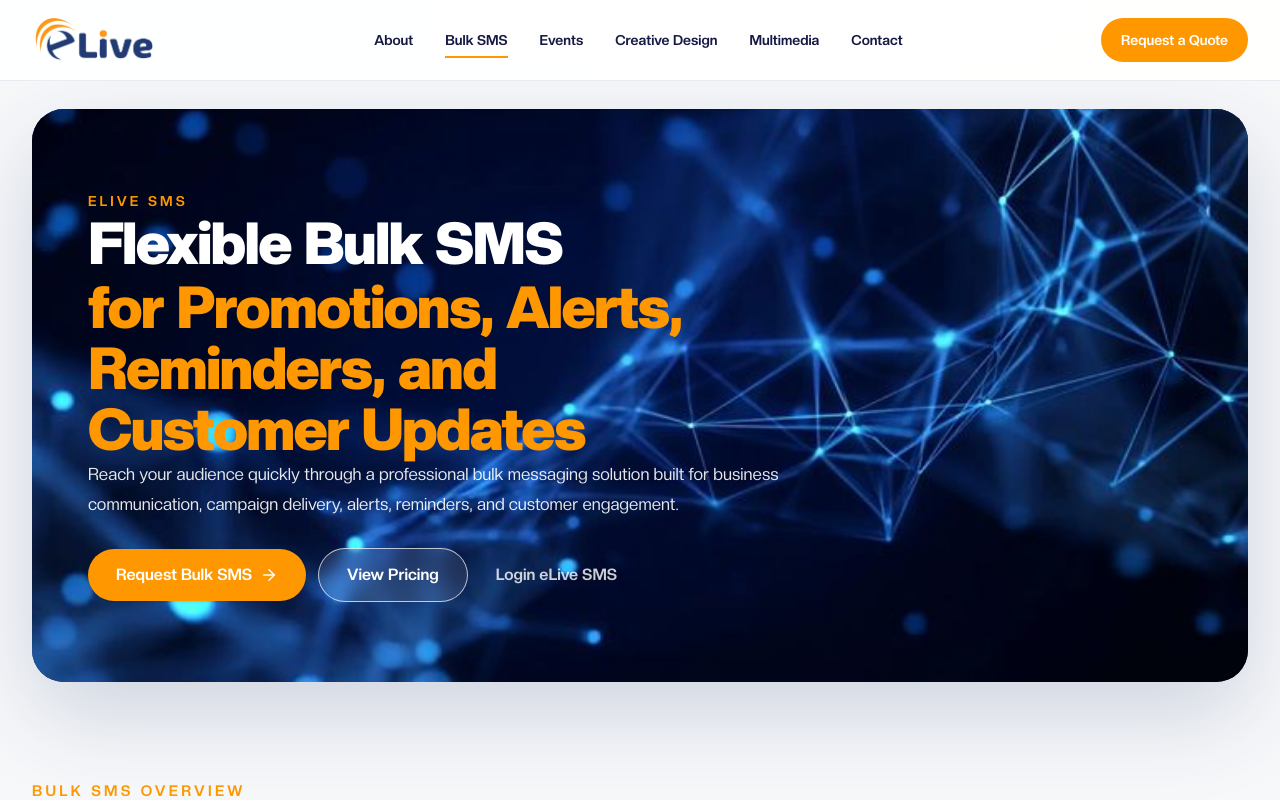
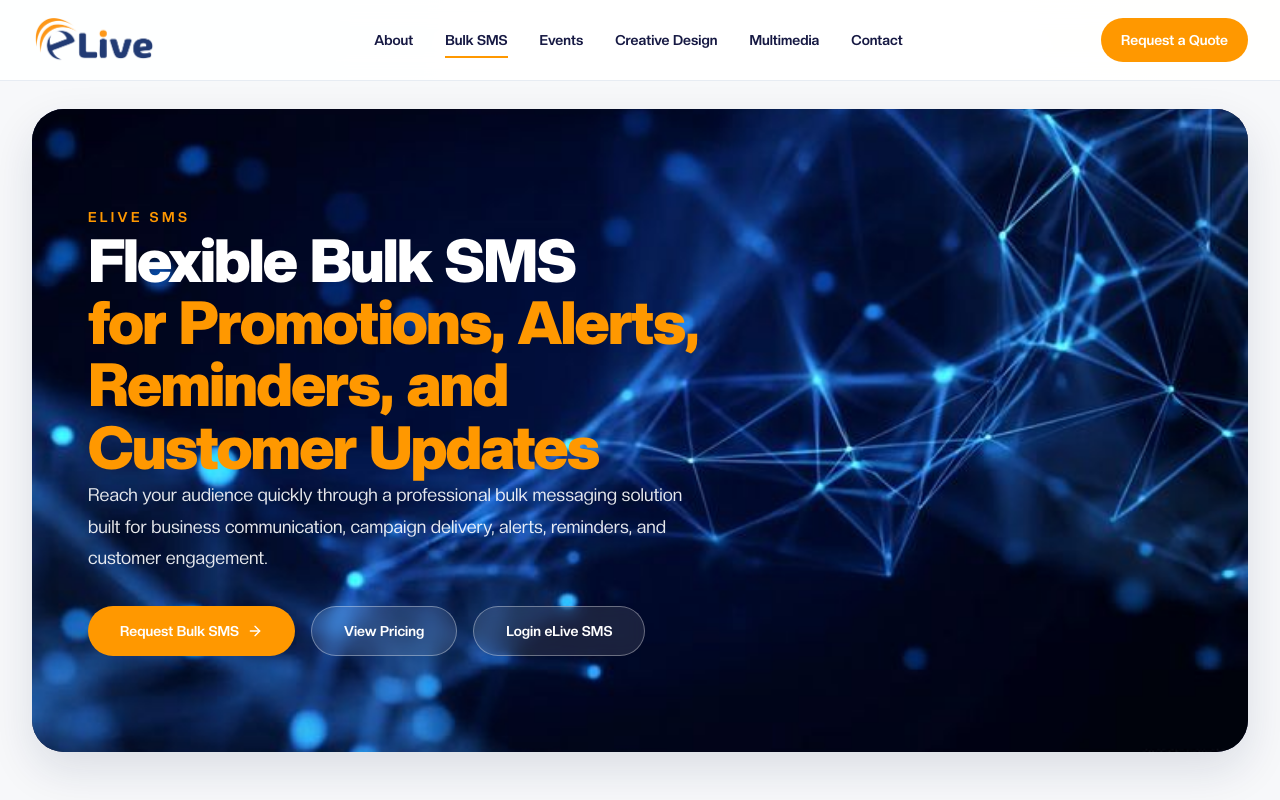
Before and after one commit to kite255/elive-website, a Next.js app: page /bulksms in a window 1280 px wide. Shown: the top 800 px of the page. Built offline with nearby package versions, Linux system fonts and the light colour scheme.

Commit message:
Match Bulk SMS hero layout to Creative Design

```diff
--- a/app/bulksms/page.tsx
+++ b/app/bulksms/page.tsx
@@ -212,8 +212,9 @@ export default function BulkSmsPage() {
   return (
     <main className="bg-[var(--color-elive-light)] text-[var(--color-elive-text)]">
 
-     {/* HERO */}<section className="px-4 pt-5 md:px-6 lg:px-8 lg:pt-7">
-  <div className="relative mx-auto max-w-7xl overflow-hidden rounded-[2rem] bg-[var(--color-elive-primary)] shadow-[0_32px_90px_rgba(20,48,102,0.18)]">
+      {/* HERO */}
+      <section className="px-4 pt-5 md:px-6 lg:px-8 lg:pt-7">
+        <div className="relative mx-auto max-w-7xl overflow-hidden rounded-[2rem] bg-[#161943] shadow-[0_18px_45px_rgba(15,35,76,0.12)]">
           <div className="absolute inset-0">
             <Image
               src="/hero.jpg"
@@ -225,35 +226,33 @@ export default function BulkSmsPage() {
             />
           </div>
 
-    <div className="relative px-6 py-14 md:px-10 md:py-18 lg:px-14 lg:py-20">
+          <div className="relative px-6 py-16 md:px-10 md:py-20 lg:px-14 lg:py-24">
             <motion.div
-        className="max-w-[860px]"
+              variants={staggerContainer}
               initial="hidden"
               animate="visible"
-        variants={staggerContainer}
+              className="max-w-3xl"
             >
               <motion.p
                 variants={fadeUp}
-          className="text-sm font-bold uppercase tracking-[0.22em] text-[var(--color-elive-accent)]"
+                className="text-sm font-bold uppercase tracking-[0.24em] text-[var(--color-elive-accent)]"
               >
                 eLive SMS
               </motion.p>
 
               <motion.h1
                 variants={fadeUp}
-          className="mt-4 text-[2.35rem] font-black leading-[1.02] md:text-[3.15rem] lg:text-[3.65rem]"
+                className="mt-5 text-4xl font-black leading-tight md:text-5xl lg:text-[60px] lg:leading-[1.08]"
               >
-          <span className="block text-white">
-            Flexible Bulk SMS
-          </span>
-          <span className="mt-1 block max-w-[820px] text-[var(--color-elive-accent)]">
+                <span className="block text-white">Flexible Bulk SMS</span>
+                <span className="block text-[var(--color-elive-accent)]">
                   for Promotions, Alerts, Reminders, and Customer Updates
                 </span>
               </motion.h1>
 
               <motion.p
                 variants={fadeUp}
-          className="mt-5 max-w-[720px] text-base leading-7 text-white/90 md:text-[17px] md:leading-8"
+                className="mt-6 max-w-2xl text-base leading-8 text-white/90 md:text-lg"
               >
                 Reach your audience quickly through a professional bulk messaging
                 solution built for business communication, campaign delivery,
@@ -262,22 +261,19 @@ export default function BulkSmsPage() {
 
               <motion.div
                 variants={fadeUp}
-          className="mt-7 flex flex-wrap items-center gap-3"
+                className="mt-8 flex flex-wrap gap-4"
               >
                 <Link
                   href="/contact"
-            className="group inline-flex items-center gap-2 rounded-full bg-[var(--color-elive-accent)] px-7 py-3.5 text-base font-semibold text-white shadow-sm transition-all duration-200 hover:bg-[var(--color-elive-accent-dark)]"
+                  className="group inline-flex items-center justify-center rounded-full bg-[var(--color-elive-accent)] px-8 py-3.5 text-sm font-bold !text-white transition-all duration-300 hover:-translate-y-0.5 hover:bg-[var(--color-elive-accent-dark)]"
                 >
-            <span className="text-white">Request Bulk SMS</span>
-            <ArrowRight
-              size={18}
-              className="text-white transition-transform duration-200 group-hover:translate-x-0.5"
-            />
+                  Request Bulk SMS
+                  <ArrowRight className="ml-2 h-4 w-4 transition-transform duration-200 group-hover:translate-x-1" />
                 </Link>
 
                 <Link
                   href="#sms-pricing"
-            className="inline-flex items-center justify-center rounded-full border border-white/70 bg-white/10 px-7 py-3.5 text-base font-semibold !text-white backdrop-blur-sm transition-all duration-200 hover:bg-white/18"
+                  className="inline-flex items-center justify-center rounded-full border border-white/35 bg-white/10 px-8 py-3.5 text-sm font-bold !text-white backdrop-blur-sm transition-all duration-300 hover:border-white hover:bg-white/15"
                 >
                   View Pricing
                 </Link>
@@ -286,7 +282,7 @@ export default function BulkSmsPage() {
                   href="https://message.elive.co.tz/auth/login"
                   target="_blank"
                   rel="noopener noreferrer"
-  className="inline-flex items-center justify-center px-4 py-3 text-sm font-semibold !text-white/80 transition-colors duration-200 hover:!text-white md:text-base"
+                  className="inline-flex items-center justify-center rounded-full border border-white/35 bg-white/10 px-8 py-3.5 text-sm font-bold !text-white backdrop-blur-sm transition-all duration-300 hover:border-white hover:bg-white/15"
                 >
                   Login eLive SMS
                 </Link>
```
Lines whose indentation alone changed are shown as unchanged.
